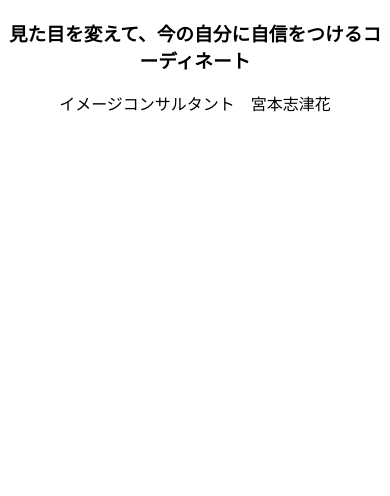
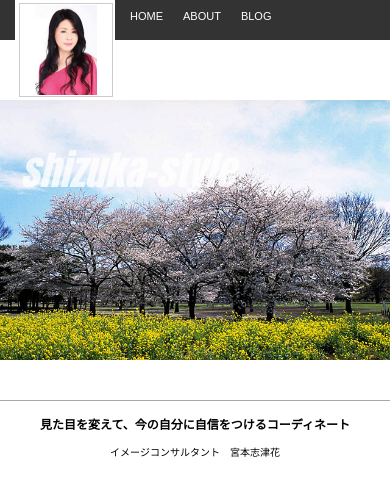
Before and after one commit to shizuka-style/shizuka-style.github.io, a plain HTML site: page index.html in a window 390 px wide. Drawn offline with Linux system fonts and the light colour scheme.

Commit message:
Add files via upload

```diff
--- a/index.html
+++ b/index.html
@@ -4,12 +4,41 @@
     <meta charset="utf-8">
     <title>shizuka-style</title>
     <link rel="stylesheet" href="stylesheet.css">
+    <meta name="viewport" content="width=device-width, initial-scale=1.0">
   </head>
   <body>
-    <div class="header">
+    <header>
+      <div class="container">
+            <div class="header-left">
+              <img class="logo" src="pho1.png">
+            </div>
 
-    <h3 class="title1">見た目を変えて、今の自分に自信をつけるコーディネート</h3>
-    <p class="name1">イメージコンサルタント　宮本志津花</P>
+            <div class="header-list">
+              <ul>
+                <li>
+                  <a href="index.html" class="toblog">HOME</a>
+
+                </li>
+                <li>
+                  <a href="https://profile.ameba.jp/ameba/grace-shukugawa" class="toblog">ABOUT</a>
+                </li>
+                <li>
+                  <a href="https://ameblo.jp/grace-shukugawa/" class="toblog">BLOG</a>
+
+                </li>
+            </div>
+      </div>
+    </header>
+    <div class="main">
+      <div class="top-pic">
+      <img src="top1.jpg" >
+      <p>shizuka-style</P>
+
+      </div>
+
+      <h3 class="title1">見た目を変えて、今の自分に自信をつけるコーディネート</h3>
+      <p class="name1">イメージコンサルタント　宮本志津花</P>
     </div>
+  </div>
   </body>
 </html>
--- a/stylesheet.css
+++ b/stylesheet.css
@@ -1,7 +1,139 @@
+li{
+  list-style:none;
+}
+*{
+  box-sizing:border-box;
+
+}
 body{
-    font-family: "Avenir Next";
+  margin:0 auto;
+    font-family: 'Hiragino Kaku Gothic ProN','ヒラギノ角ゴ ProN W3',YuGothic,'Yu Gothic','メイリオ', Meiryo,sans-serif;
+    /* animation: fadeIn 2s ease 0s 1 normal;
+} */
 }
-.header{
+.top-pic{
+
+
+  margin:0 auto;
+  padding:0;
+}
+@keyframes fadeIn {
+    0% {opacity: 0}
+    100% {opacity: 1}
+}
+
+@-webkit-keyframes fadeIn {
+    0% {opacity: 0}
+    100% {opacity: 1}
+}
+.top-pic img{
+  width:70%;
+  margin:100px auto;
+  margin-bottom:50px;
+  padding-bottom:40px;
+  border-bottom:1px solid #aaa;
+  position:relative;
+  animation: fadeIn 3s ease 0s 1 normal;
+}
+.top-pic p{
+  position:absolute;
+  top:100px;
+  left:140px;
+  color:#fff;
+  font-size:60px;
+  font-family:Impact;
+  font-style:italic;
+  animation: fadeIn 10s ease 0s 1 normal;
+}
+.main h3{
+  text-align: center;
+  margin-top:10px;
+
+}
+.header-left img{
+float:left;
+width:100px;
+height:100px;
+
+}
+.header-list li{
+ float:left;
+ color:#000;
+ padding:10px 10px;
+margin-left:10px;
+font-size:11px;
+}
+
+.header-list ul{
+  margin:0;
+  padding:0;
+}
+
+
+
+.header-list li:hover{
+  opacity:0.6;
+  transition:0.7s;
+
+}
+
+header{
+background-color:#333;
+width:100%;
+height:40px;
+
+
+
+}
+.toblog{
+  text-decoration:none;
+
+}
+.container{
+  width: 100%;
+  background-color:rgba(34, 49, 52, 0.9);
+  padding:0 15px;
+  margin:0 auto;
+  width:100%;
+
+}
+.logo{
+  width:124px;
+  margine-top:20px;
+
+}
+.name1{
   text-align:center;
 
 }
+.toblog{
+  color:#fff;
+}
+
+@media(max-width:1000px){
+
+}
+@media(max-width:670px){
+.main h3{
+  text-align:center;
+  font-size:12px;
+}
+.main p{
+  font-size:10px;
+}
+.header-list li{
+  padding:10px 5px 10px 5px;
+
+}
+.top-pic img{
+  margin:0 auto;
+  width:100%;
+}
+.top-pic p{
+position:absolute;
+top:100px;
+left:20px;
+color:#fff;
+font-size:40px;
+}
+}
```
Also changed, not shown: pho1.png (added), top1.jpg (added).
